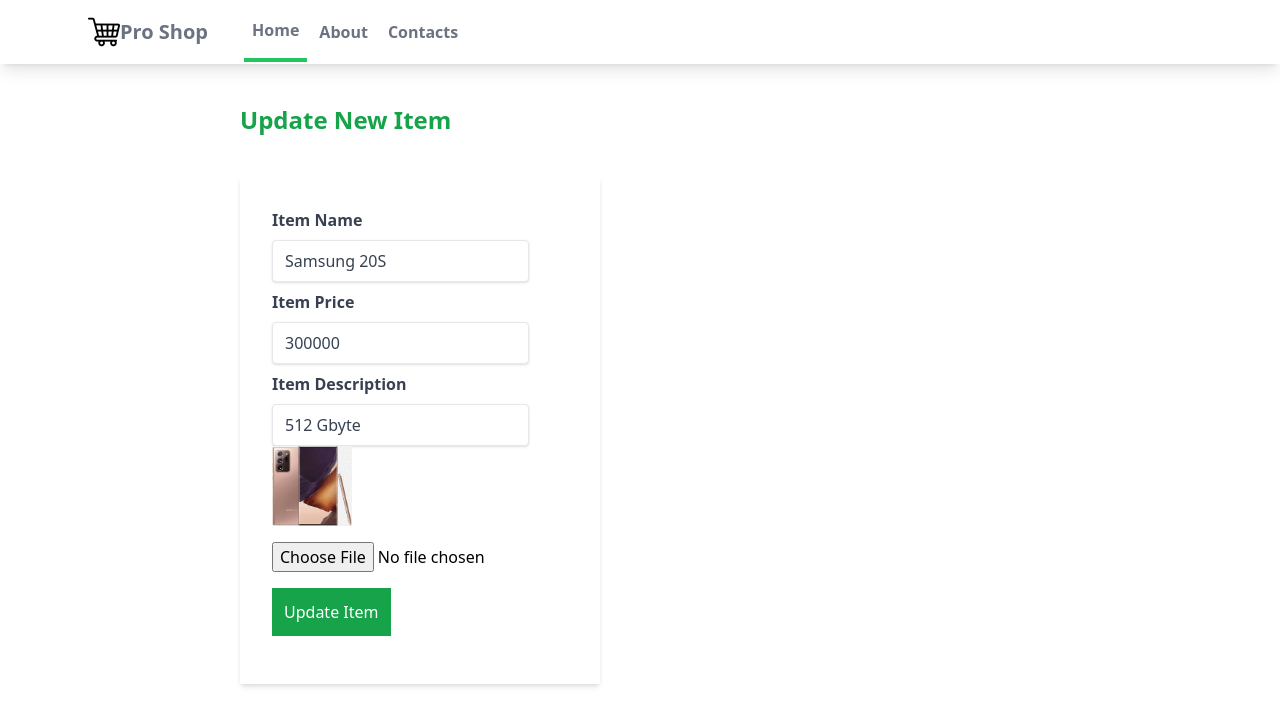
After one commit to yera-kowalsky/django_project_1, a Django app: page /myapp/updateitem/2 in a window 1280 px wide. The commit adds this page. Shown: the top 726 px of the page. Run offline with Django 4.2, Linux system fonts and the light colour scheme; data comes from the database, SQL or seed files in the repository; both versions use the stored data as it was after the commit; some libraries are stand-ins or nearby versions.

```diff
--- a/mysite/myapp/templates/myapp/detail.html
+++ b/mysite/myapp/templates/myapp/detail.html
@@ -8,6 +8,8 @@
         <p class="mt-5">{{item.name}}</p>
         <p class="mt-5 text-green-500">$ {{item.price | intcomma}}</p>
         <p class="mt-5 text-gray-600">{{item.description}}</p>
+        <button class="bg-gray-500 text-white mt-[50px]"><a href="{% url 'myapp:update_item' item.id %}">Update Item</a></button>
+        <button class="bg-red-500 text-white mt-[50px]"><a href="{% url 'myapp:delete_item' item.id %}">Delete Item</a></button>
     </div>
 </div>
 {% endblock content %}
--- /dev/null
+++ b/mysite/myapp/templates/myapp/updateitem.html
@@ -0,0 +1,22 @@
+{% extends "myapp/base.html" %}
+
+{% block content %}
+<div class="ml-[200px]">
+    <h1 class="text-2xl m-10 font-bold text-green-600">Update New Item</h1>
+    <form class="w-1/3 bg-white shadow-md m-10 px-8 py-8 " method="post" enctype="multipart/form-data">
+    {% csrf_token %}
+        <div class="mb-4 ">
+            <label class="block text-gray-700 text-md font-bold mb-2" for="name">Item Name</label>
+            <input class="shadow appearance-none border rounded py-2 px-3 mr-10 text-gray-700" value="{{item.name}}" type="text" placeholder="Name..." name="name" id="name">
+            <label class="block text-gray-700 text-md font-bold mb-2 mt-2" for="price">Item Price</label>
+            <input class="shadow appearance-none border rounded py-2 px-3 mr-10 text-gray-700" value="{{item.price}}" type="text" placeholder="Price..." name="price" id="price">
+            <label class="block text-gray-700 text-md font-bold mb-2 mt-2" for="description">Item Description</label>
+            <input class="shadow appearance-none border rounded py-2 px-3 mr-10 text-gray-700" value="{{item.description}}" type="text" placeholder="Description..." name="description" id="description">
+            <img class="h-20 w-20" src="{{item.image.url}}" alt="">
+            <input class="block mt-4" type="file" accept="image/*" name="upload" id="upload">
+            <button class="block bg-green-600 text-white p-3 mt-4" type="submit" name="Add Item" value="Add Item">Update Item</button>
+        </div>
+    </form>
+</div>
+
+{% endblock content %}
--- a/mysite/myapp/urls.py
+++ b/mysite/myapp/urls.py
@@ -1,11 +1,14 @@
 from django.urls import path
-from myapp.views import index,indexItem
+from myapp.views import index,indexItem,add_item, update_item, delete_item
 
 app_name = "myapp"
 
 urlpatterns = [
    # http://localhost:8000/myapp/
-    path('', index),
+   path('', index,name="index"),
     # http://localhost:8000/myapp/hello/
-     path('<int:my_id>/', indexItem, name="detail")
+   path('<int:my_id>/', indexItem, name="detail"),
+   path('additem/', add_item, name="add_item"),
+   path('updateitem/<int:my_id>', update_item, name="update_item"),
+   path('deleteitem/<int:my_id>', delete_item, name="delete_item"),
 ]
--- a/mysite/myapp/views.py
+++ b/mysite/myapp/views.py
@@ -1,4 +1,4 @@
-from django.shortcuts import render
+from django.shortcuts import render, redirect
 from django.http import HttpResponse
 from .models import Product
 
@@ -13,8 +13,38 @@ def index(request):
 
 def indexItem(request, my_id):
     item = Product.objects.get(id=my_id)
-    context = {
-        'item': item
-    }
+    context = {'item': item}
 
     return render(request, "myapp/detail.html", context=context)
+
+def add_item(request):
+    if request.method == "POST":
+        name = request.POST.get("name")
+        price = request.POST.get("price")
+        description = request.POST.get("description")
+        image = request.FILES["upload"]
+        item = Product(name=name,price=price,description=description,image=image)
+        item.save()
+
+    return render(request,"myapp/additem.html")
+
+
+def update_item(request, my_id):
+    item = Product.objects.get(id=my_id)
+    if request.method == "POST":
+        item.name = request.POST.get("name")
+        item.price = request.POST.get("price")
+        item.description = request.POST.get("description")
+        item.image = request.FILES.get('upload', item.image)
+        item.save()
+        return redirect("/myapp/")
+    context = {'item': item}
+    return render(request,"myapp/updateitem.html", context)
+
+def delete_item(request, my_id):
+    item = Product.objects.get(id=my_id)
+    if request.method == "POST":
+        item.delete()
+        return redirect("/myapp/")
+    context = {'item': item}
+    return render(request,"myapp/deleteitem.html", context)
```
Also changed, not shown: mysite/myapp/templates/myapp/additem.html (added, +21 -0 lines), mysite/myapp/templates/myapp/deleteitem.html (added, +15 -0 lines), mysite/db.sqlite3, mysite/media/images/huawei_IzBKuD1.jpeg (added), mysite/media/images/laptop.png (added), mysite/media/images/shopping-cart.png (added), mysite/myapp/static/myapp/images/laptop.png (added).
